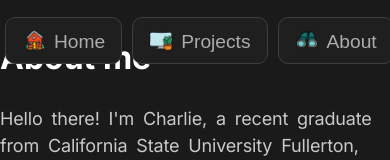
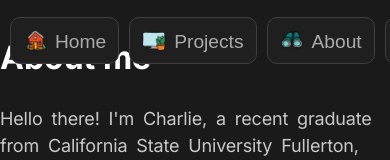
Before and after one commit to charliegale16/Personal-Portfolio, a React (Create React App) app: page /about in a window 390 px wide. Shown: the top 160 px of the page. Built offline with nearby package versions, Linux system fonts and the light colour scheme.

Commit message:
mobile optimze test

```diff
--- a/src/components/Nav.css
+++ b/src/components/Nav.css
@@ -15,7 +15,7 @@
   gap: 20px;
 }
 
-button .theme-toggle {
+button.theme-toggle {
   margin-right: 0px;
 }
 
@@ -32,10 +32,6 @@ button {
   background-color: var(--button-background);
   white-space: nowrap;
   padding: 8px 12px;
-}
-.nav-items .theme-toggle img {
-  min-width: 40px; /* Increase the minimum width and height of the image */
-  min-height: 40px;
 }
 
 button:hover {
@@ -59,8 +55,8 @@ button:hover {
        /* Add padding to the sides for better spacing */
        position: fixed;
        top: -10px;
-       padding-right: 5px;
-       padding-left: 5px;
+       padding-right: 10px;
+       padding-left: 10px;
   }
 
   .nav-items,
@@ -98,6 +94,6 @@ button:hover {
 
   button {
       font-size: 1.2rem; /* Increase the font size of other buttons */
-      padding: 10px 16px; /* Increase the padding for better touch targets */
+      padding: 10px 12px; /* Increase the padding for better touch targets */
   }
 }
--- a/src/index.css
+++ b/src/index.css
@@ -5,10 +5,10 @@ body {
     text-align: center;
   }
 
-html{
+  html{
+    width: 100%;
 
-}
-
+  }
 :root{
     --background-color: #fcfeff;
     --button-border:#e6e6e6;
```
